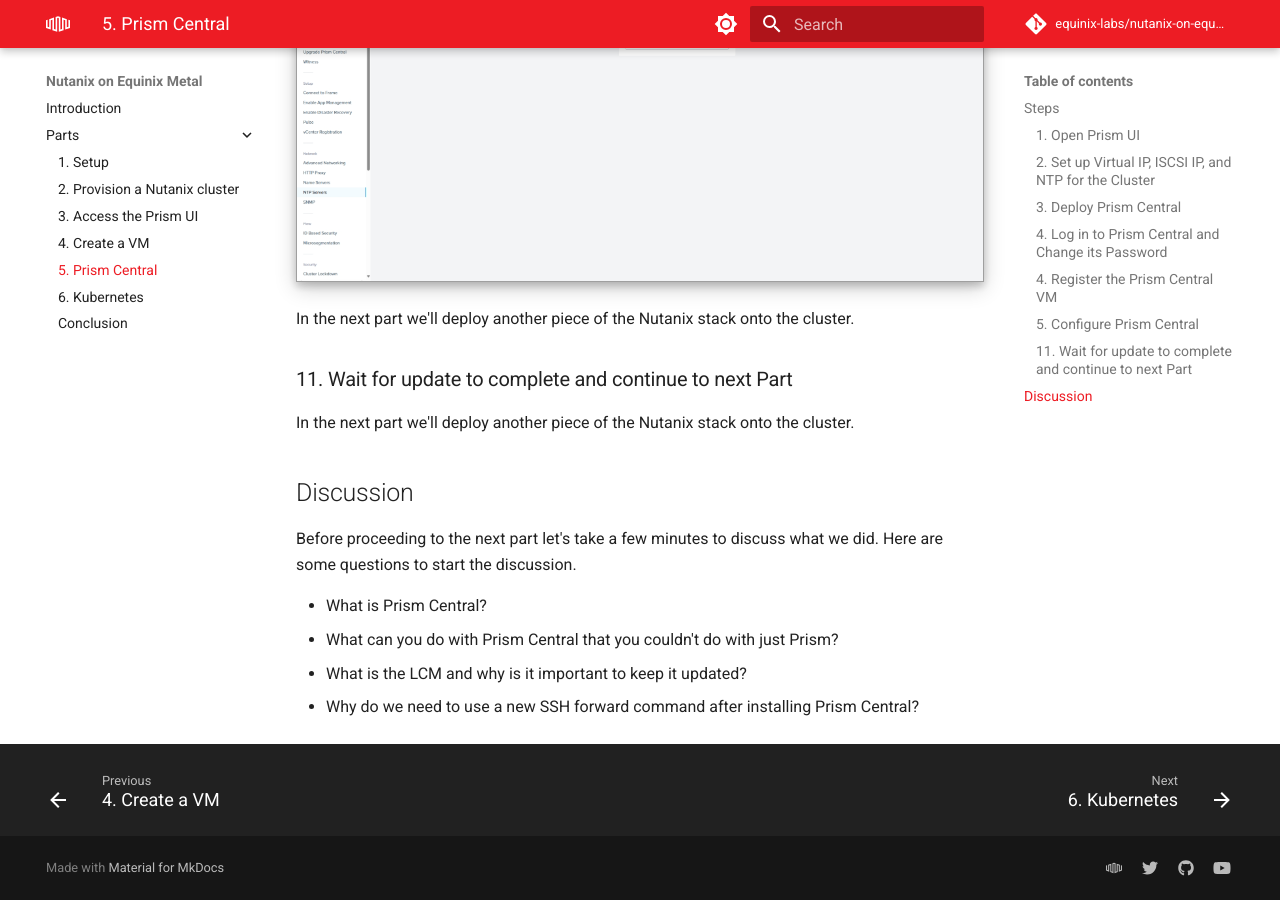
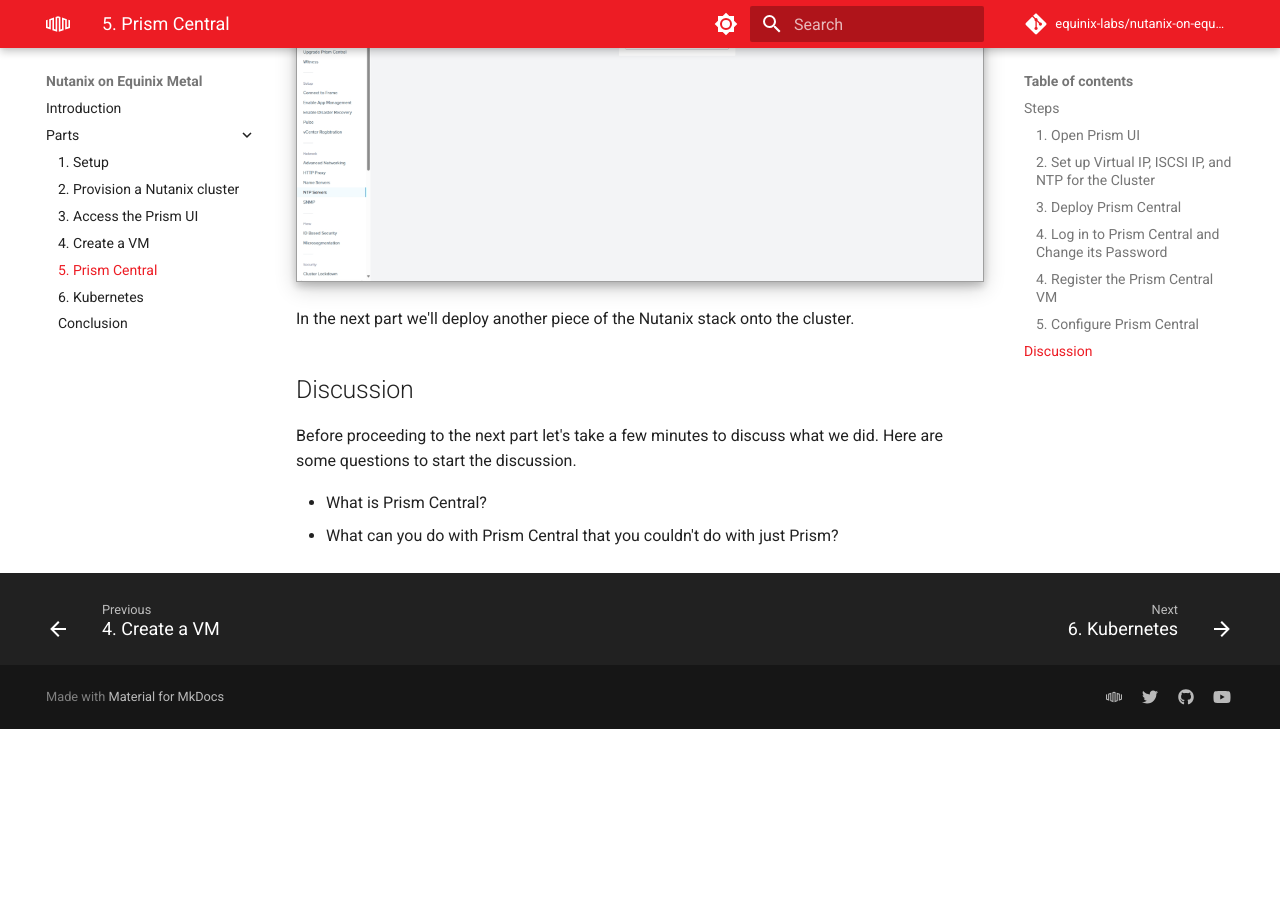
Before and after one commit to equinix-labs/equinix-labs-metal-nutanix-cluster, an MkDocs documentation site: the page built from docs/parts/5-prism_central.md, in a window 1280 px wide and 900 px high, scrolled down 8812 px. Built offline with MkDocs 1.6.1 and Material for MkDocs 9.7.7, drawn with Linux system fonts in a browser that asks for light colours; comment, search, counter and statistics services are not loaded; after the commit the page ends 9541 px from its top, so only the background shows below that.

Commit message:
fix: remove old reference to updating, remove discussion questions about updating
Signed-off-by: Chris Privitere <23177737+cprivitere@users.noreply.github.com>

```diff
--- a/docs/parts/5-prism_central.md
+++ b/docs/parts/5-prism_central.md
@@ -86,15 +86,9 @@
 
 In the next part we'll deploy another piece of the Nutanix stack onto the cluster.
 
-### 11. Wait for update to complete and continue to next Part
-
-In the next part we'll deploy another piece of the Nutanix stack onto the cluster.
-
 ## Discussion
 
 Before proceeding to the next part let's take a few minutes to discuss what we did. Here are some questions to start the discussion.
 
 - What is Prism Central?
 - What can you do with Prism Central that you couldn't do with just Prism?
-- What is the LCM and why is it important to keep it updated?
-- Why do we need to use a new SSH forward command after installing Prism Central?
```
